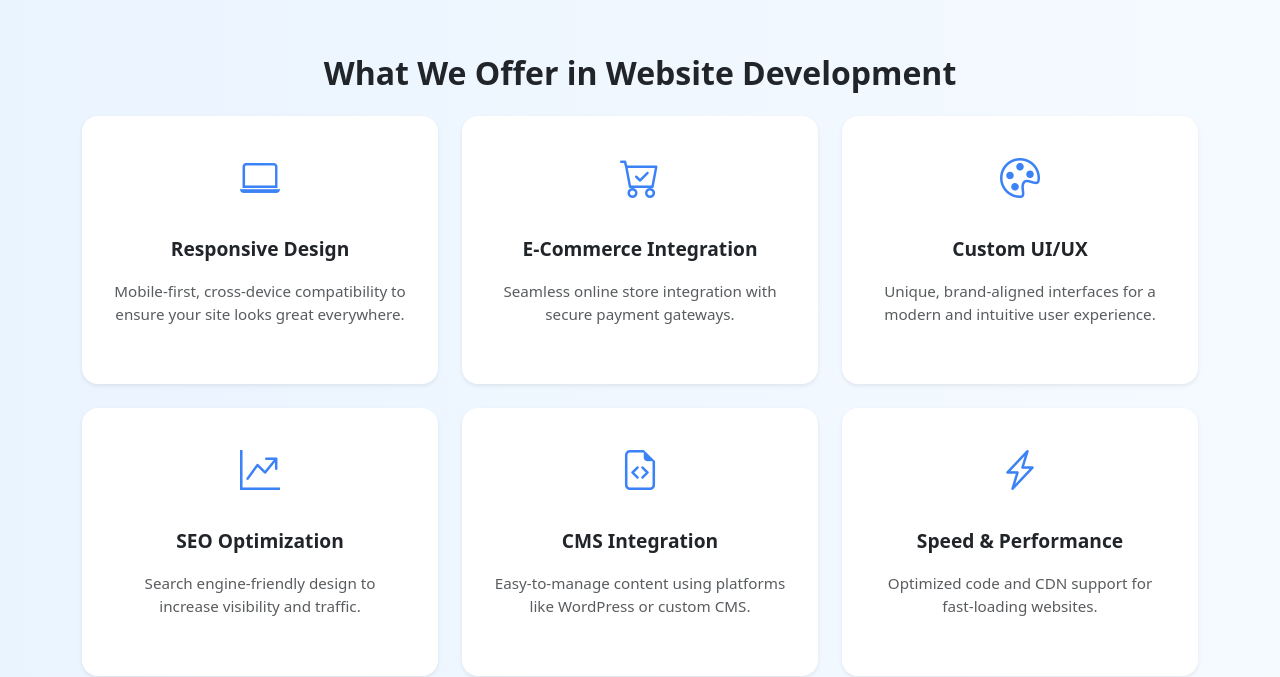
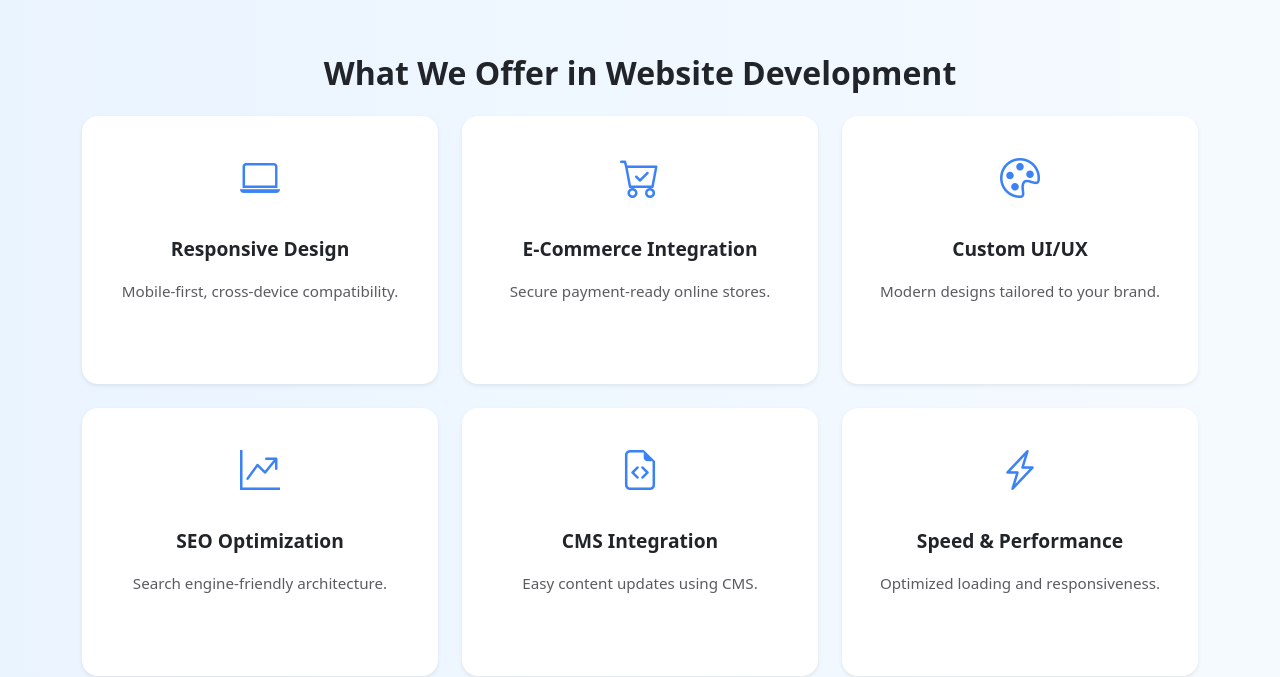
Before and after one commit to GayathriG5787/BDL2, a React (Vite) app in the folder client/: page /website-development in a window 1280 px wide. Shown: the part 1469-2146 px from the top of the page. Built offline with nearby package versions, Linux system fonts and the light colour scheme; a web font is replaced by a local one.

Commit message:
ServiceFeatureSection

```diff
--- /dev/null
+++ b/client/src/components/ServiceFeatureSection.jsx
@@ -0,0 +1,27 @@
+// ServiceFeatureSection.js
+import React from "react";
+
+const ServiceFeatureSection = ({ sectionTitle, services }) => {
+  return (
+    <section className="py-5" style={{ background: "linear-gradient(to right, #eaf4ff, #f5faff)" }}>
+      <div className="container">
+        <h2 className="fw-bold text-center mb-4 text-dark">{sectionTitle}</h2>
+        <div className="row g-4">
+          {services.map((service, index) => (
+            <div className="col-md-4" key={index}>
+              <div className="card h-100 border-0 shadow-sm rounded-4 p-3" style={{ transition: "0.3s ease" }}>
+                <div className="card-body text-center">
+                  <i className={`bi ${service.icon} text-primary fs-1 mb-3`}></i>
+                  <h5 className="card-title fw-semibold">{service.title}</h5>
+                  <p className="card-text text-muted small">{service.description}</p>
+                </div>
+              </div>
+            </div>
+          ))}
+        </div>
+      </div>
+    </section>
+  );
+};
+
+export default ServiceFeatureSection;
--- a/client/src/components/WebDevServices.jsx
+++ /dev/null
@@ -1,59 +0,0 @@
-import React from "react";
-
-const WebsiteDevServices = () => {
-  const services = [
-    {
-      title: "Responsive Design",
-      icon: "bi-laptop",
-      description: "Mobile-first, cross-device compatibility to ensure your site looks great everywhere.",
-    },
-    {
-      title: "E-Commerce Integration",
-      icon: "bi-cart-check",
-      description: "Seamless online store integration with secure payment gateways.",
-    },
-    {
-      title: "Custom UI/UX",
-      icon: "bi-palette",
-      description: "Unique, brand-aligned interfaces for a modern and intuitive user experience.",
-    },
-    {
-      title: "SEO Optimization",
-      icon: "bi-graph-up-arrow",
-      description: "Search engine-friendly design to increase visibility and traffic.",
-    },
-    {
-      title: "CMS Integration",
-      icon: "bi-file-earmark-code",
-      description: "Easy-to-manage content using platforms like WordPress or custom CMS.",
-    },
-    {
-      title: "Speed & Performance",
-      icon: "bi-lightning-charge",
-      description: "Optimized code and CDN support for fast-loading websites.",
-    },
-  ];
-
-  return (
-    <section className="py-5" style={{ background: "linear-gradient(to right, #eaf4ff, #f5faff)" }}>
-      <div className="container">
-        <h2 className="fw-bold text-center mb-4 text-dark">What We Offer in Website Development</h2>
-        <div className="row g-4">
-          {services.map((service, index) => (
-            <div className="col-md-4" key={index}>
-              <div className="card h-100 border-0 shadow-sm rounded-4 p-3" style={{ transition: "0.3s ease" }}>
-                <div className="card-body text-center">
-                  <i className={`bi ${service.icon} text-primary fs-1 mb-3`}></i>
-                  <h5 className="card-title fw-semibold">{service.title}</h5>
-                  <p className="card-text text-muted small">{service.description}</p>
-                </div>
-              </div>
-            </div>
-          ))}
-        </div>
-      </div>
-    </section>
-  );
-};
-
-export default WebsiteDevServices;
--- a/client/src/pages/DigitalMarketing.jsx
+++ b/client/src/pages/DigitalMarketing.jsx
@@ -1,10 +1,21 @@
 import React from 'react';
 import VideoBannerServices from '../components/VideoBannerServices.jsx';
 import ServiceDescription from '../components/ServiceDescription.jsx';
+import ServiceFeatureSection from '../components/ServiceFeatureSection.jsx';
 import digitalMarketingVideo from '../assets/videos/Bannerdigital.mp4';
 
 
 const DigitalMarketingPage = () => {
+
+    const services = [
+    { title: "Search Engine Marketing", icon: "bi-search", description: "Improve rankings with paid ad strategies." },
+    { title: "Email Campaigns", icon: "bi-envelope", description: "Targeted email marketing for your audience." },
+    { title: "SEO Services", icon: "bi-graph-up", description: "Boost visibility with organic search strategies." },
+    { title: "Content Marketing", icon: "bi-journal-text", description: "Drive engagement through valuable content." },
+    { title: "Conversion Optimization", icon: "bi-speedometer2", description: "Turn traffic into loyal customers." },
+    { title: "Analytics & Reporting", icon: "bi-pie-chart", description: "Measure and refine with performance data." },
+  ];
+
   return (
     <>
       <VideoBannerServices
@@ -23,7 +34,7 @@ const DigitalMarketingPage = () => {
           ]}
           image="https://images.pexels.com/photos/3184465/pexels-photo-3184465.jpeg"
         />
-
+        <ServiceFeatureSection sectionTitle="What We Offer in Digital Marketing" services={services} />
     </>
   );
 };
--- a/client/src/pages/ITSupport.jsx
+++ b/client/src/pages/ITSupport.jsx
@@ -1,10 +1,20 @@
 import React from 'react';
 import VideoBannerServices from '../components/VideoBannerServices.jsx';
 import ServiceDescription from '../components/ServiceDescription.jsx';
+import ServiceFeatureSection from '../components/ServiceFeatureSection.jsx';
 import itSupportVideo from '../assets/videos/BannerITSupport.mp4';
 
 
 const ITSupportPage = () => {
+    const services = [
+    { title: "24/7 Help Desk", icon: "bi-headset", description: "Always-on support for all your IT issues." },
+    { title: "System Monitoring", icon: "bi-display", description: "Proactive monitoring to prevent downtime." },
+    { title: "Network Setup", icon: "bi-wifi", description: "Reliable and secure networking infrastructure." },
+    { title: "Hardware Support", icon: "bi-cpu", description: "Assistance for desktops, laptops, printers, etc." },
+    { title: "Data Backup", icon: "bi-hdd", description: "Regular backups to keep your data safe." },
+    { title: "Security Solutions", icon: "bi-shield-lock", description: "Protection from viruses, malware & threats." },
+  ];
+
   return (
     <>
       <VideoBannerServices
@@ -23,7 +33,7 @@ const ITSupportPage = () => {
           ]}
           image="https://images.pexels.com/photos/1181317/pexels-photo-1181317.jpeg"
         />
-
+        <ServiceFeatureSection sectionTitle="What We Offer in IT Support" services={services} />
     </>
   );
 };
--- a/client/src/pages/SocialMedia.jsx
+++ b/client/src/pages/SocialMedia.jsx
@@ -1,9 +1,20 @@
 import React from 'react';
 import VideoBannerServices from '../components/VideoBannerServices.jsx';
 import ServiceDescription from '../components/ServiceDescription.jsx';
+import ServiceFeatureSection from '../components/ServiceFeatureSection.jsx';
 import socialMediaVideo from '../assets/videos/BannerSocialMedia.mp4';
 
 const SocialMediaManagementPage = () => {
+
+    const services = [
+    { title: "Content Creation", icon: "bi-pencil-square", description: "Engaging graphics and videos for your brand." },
+    { title: "Post Scheduling", icon: "bi-calendar-week", description: "Automated and timely social media updates." },
+    { title: "Audience Engagement", icon: "bi-chat-dots", description: "Real-time response to followers and messages." },
+    { title: "Analytics Reports", icon: "bi-bar-chart", description: "Performance tracking and growth insights." },
+    { title: "Ad Campaigns", icon: "bi-megaphone", description: "Targeted ads to boost reach and ROI." },
+    { title: "Platform Optimization", icon: "bi-sliders", description: "Optimized profiles for every major platform." },
+  ];
+
   return (
     <>
       <VideoBannerServices
@@ -22,7 +33,7 @@ const SocialMediaManagementPage = () => {
           ]}
           image="https://images.pexels.com/photos/5082579/pexels-photo-5082579.jpeg"
         />
-
+        <ServiceFeatureSection sectionTitle="What We Offer in Social Media Management" services={services} />
     </>
   );
 };
--- a/client/src/pages/SoftwareDevelopment.jsx
+++ b/client/src/pages/SoftwareDevelopment.jsx
@@ -1,10 +1,21 @@
 import React from 'react';
 import VideoBannerServices from '../components/VideoBannerServices.jsx';
 import ServiceDescription from '../components/ServiceDescription.jsx';
+import ServiceFeatureSection from '../components/ServiceFeatureSection.jsx';
 import softwareDevVideo from '../assets/videos/BannerSoftDev.mp4';
 
 
 const SoftwareDevelopmentPage = () => {
+
+    const services = [
+    { title: "Custom Software", icon: "bi-code-slash", description: "Tailor-made software to fit your needs." },
+    { title: "API Development", icon: "bi-plug", description: "Robust and scalable API integrations." },
+    { title: "Cloud Applications", icon: "bi-cloud-upload", description: "Modern apps that scale with your business." },
+    { title: "Desktop Applications", icon: "bi-laptop", description: "Reliable and efficient desktop solutions." },
+    { title: "Maintenance & Support", icon: "bi-tools", description: "Bug fixes, updates, and ongoing assistance." },
+    { title: "Agile Development", icon: "bi-arrow-repeat", description: "Flexible development with iterative delivery." },
+  ];
+
   return (
     <>
       <VideoBannerServices
@@ -23,7 +34,7 @@ const SoftwareDevelopmentPage = () => {
           ]}
           image="https://images.unsplash.com/photo-1518770660439-4636190af475"
         />
-
+      <ServiceFeatureSection sectionTitle="What We Offer in Software Development" services={services} />
     </>
   );
 };
--- a/client/src/pages/WebsiteDevelopment.jsx
+++ b/client/src/pages/WebsiteDevelopment.jsx
@@ -2,11 +2,21 @@ import React from 'react'
 import websiteDevVideo from '../assets/videos/BannerWebDev.mp4';
 import VideoBannerServices from '../components/VideoBannerServices';
 import ServiceDescription from '../components/ServiceDescription.jsx';
-import WebDevServices from '../components/WebDevServices'
+import ServiceFeatureSection from '../components/ServiceFeatureSection.jsx';
 import WebsiteDevPricing from '../components/WebDevPricing'
 
 
 const WebsiteDevelopment = () => {
+
+    const services = [
+    { title: "Responsive Design", icon: "bi-laptop", description: "Mobile-first, cross-device compatibility." },
+    { title: "E-Commerce Integration", icon: "bi-cart-check", description: "Secure payment-ready online stores." },
+    { title: "Custom UI/UX", icon: "bi-palette", description: "Modern designs tailored to your brand." },
+    { title: "SEO Optimization", icon: "bi-graph-up-arrow", description: "Search engine-friendly architecture." },
+    { title: "CMS Integration", icon: "bi-file-earmark-code", description: "Easy content updates using CMS." },
+    { title: "Speed & Performance", icon: "bi-lightning-charge", description: "Optimized loading and responsiveness." },
+  ];
+
   return (
     <div>
         <VideoBannerServices
@@ -25,7 +35,7 @@ const WebsiteDevelopment = () => {
             ]}
             image="https://images.unsplash.com/photo-1521737604893-d14cc237f11d?auto=format&fit=crop&w=600&q=80"
           />
-        <WebDevServices />
+        <ServiceFeatureSection sectionTitle="What We Offer in Website Development" services={services} />
         <WebsiteDevPricing />
     </div>
   )
```
